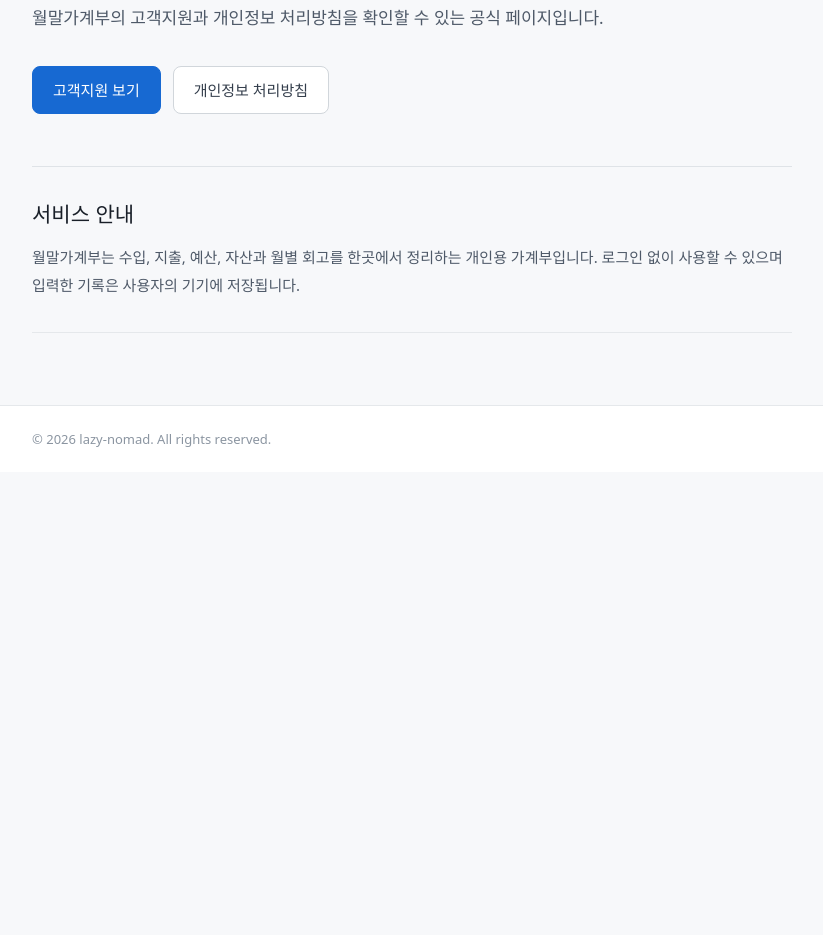
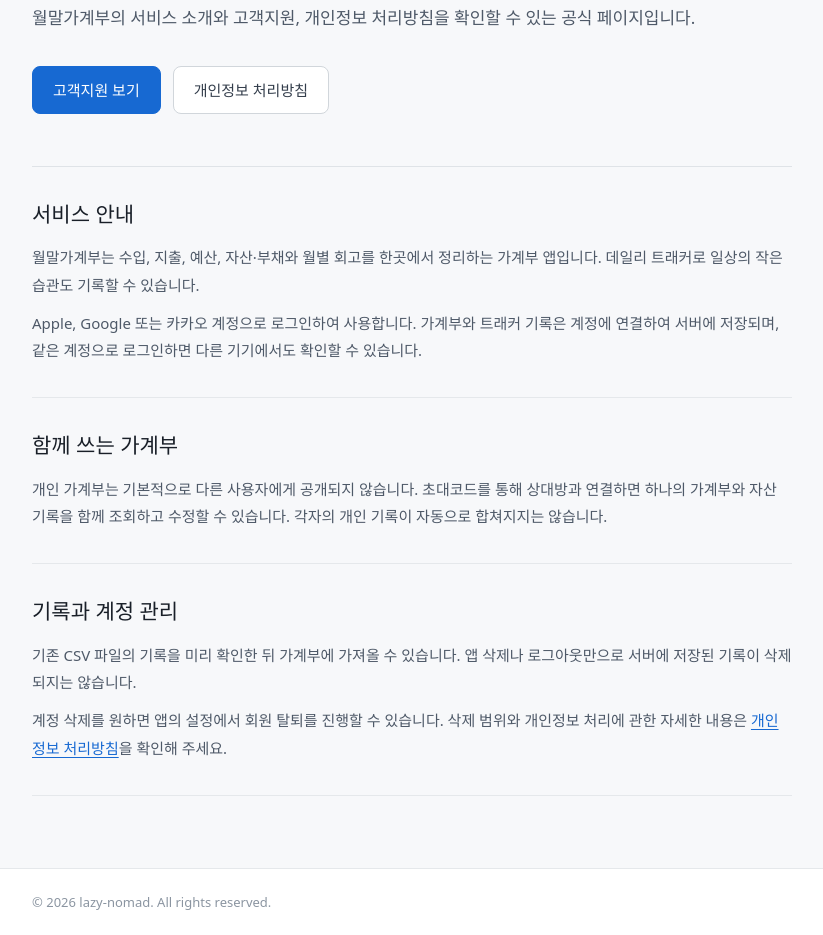
Before and after one commit to lazy-nomad/month-end-book-pages, a plain HTML site: page index.html in a window 1280 px wide. Shown: the part 275-1210 px from the top of the page, without its empty margins (228-1051 px from the left). Before the commit the page ends 800 px from the top, so only its background shows below. Drawn offline with Linux system fonts and the light colour scheme.

Commit message:
Update index.html

```diff
--- a/index.html
+++ b/index.html
@@ -3,7 +3,10 @@
   <head>
     <meta charset="UTF-8" />
     <meta name="viewport" content="width=device-width, initial-scale=1" />
-    <meta name="description" content="월말가계부 공식 지원 및 개인정보 처리방침 안내" />
+    <meta
+      name="description"
+      content="월말가계부 서비스 소개, 고객지원 및 개인정보 처리방침 안내"
+    />
     <title>월말가계부</title>
     <link rel="stylesheet" href="styles.css" />
   </head>
@@ -22,26 +25,61 @@
       <p class="eyebrow">월말가계부 공식 안내</p>
       <h1>한 달의 기록을<br />차분하게 정리하세요.</h1>
       <p class="lead">
-        월말가계부의 고객지원과 개인정보 처리방침을 확인할 수 있는 공식 페이지입니다.
+        월말가계부의 서비스 소개와 고객지원,
+        개인정보 처리방침을 확인할 수 있는 공식 페이지입니다.
       </p>
+
       <div class="actions">
         <a class="button" href="support.html">고객지원 보기</a>
-        <a class="button button--secondary" href="privacy.html">개인정보 처리방침</a>
+        <a class="button button--secondary" href="privacy.html">
+          개인정보 처리방침
+        </a>
       </div>
 
       <div class="content">
         <section>
           <h2>서비스 안내</h2>
           <p>
-            월말가계부는 수입, 지출, 예산, 자산과 월별 회고를 한곳에서 정리하는 개인용 가계부입니다.
-            로그인 없이 사용할 수 있으며 입력한 기록은 사용자의 기기에 저장됩니다.
+            월말가계부는 수입, 지출, 예산, 자산·부채와 월별 회고를
+            한곳에서 정리하는 가계부 앱입니다.
+            데일리 트래커로 일상의 작은 습관도 기록할 수 있습니다.
+          </p>
+          <p>
+            Apple, Google 또는 카카오 계정으로 로그인하여 사용합니다.
+            가계부와 트래커 기록은 계정에 연결하여 서버에 저장되며,
+            같은 계정으로 로그인하면 다른 기기에서도 확인할 수 있습니다.
+          </p>
+        </section>
+
+        <section>
+          <h2>함께 쓰는 가계부</h2>
+          <p>
+            개인 가계부는 기본적으로 다른 사용자에게 공개되지 않습니다.
+            초대코드를 통해 상대방과 연결하면 하나의 가계부와 자산 기록을
+            함께 조회하고 수정할 수 있습니다.
+            각자의 개인 기록이 자동으로 합쳐지지는 않습니다.
+          </p>
+        </section>
+
+        <section>
+          <h2>기록과 계정 관리</h2>
+          <p>
+            기존 CSV 파일의 기록을 미리 확인한 뒤 가계부에 가져올 수 있습니다.
+            앱 삭제나 로그아웃만으로 서버에 저장된 기록이 삭제되지는 않습니다.
+          </p>
+          <p>
+            계정 삭제를 원하면 앱의 설정에서 회원 탈퇴를 진행할 수 있습니다.
+            삭제 범위와 개인정보 처리에 관한 자세한 내용은
+            <a href="privacy.html">개인정보 처리방침</a>을 확인해 주세요.
           </p>
         </section>
       </div>
     </main>
 
     <footer class="site-footer">
-      <div class="site-footer__inner">© 2026 lazy-nomad. All rights reserved.</div>
+      <div class="site-footer__inner">
+        © 2026 lazy-nomad. All rights reserved.
+      </div>
     </footer>
   </body>
 </html>
```
